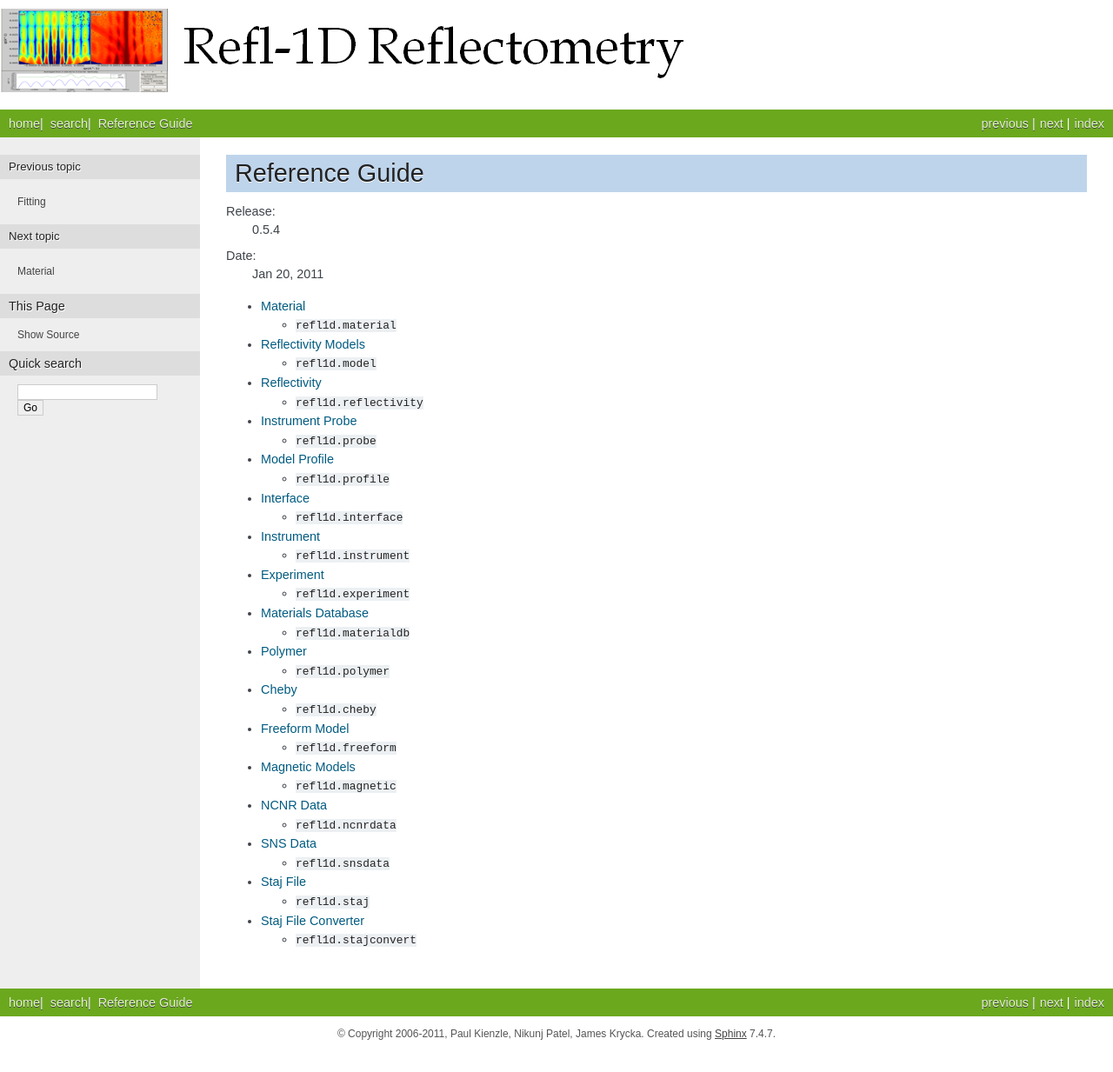
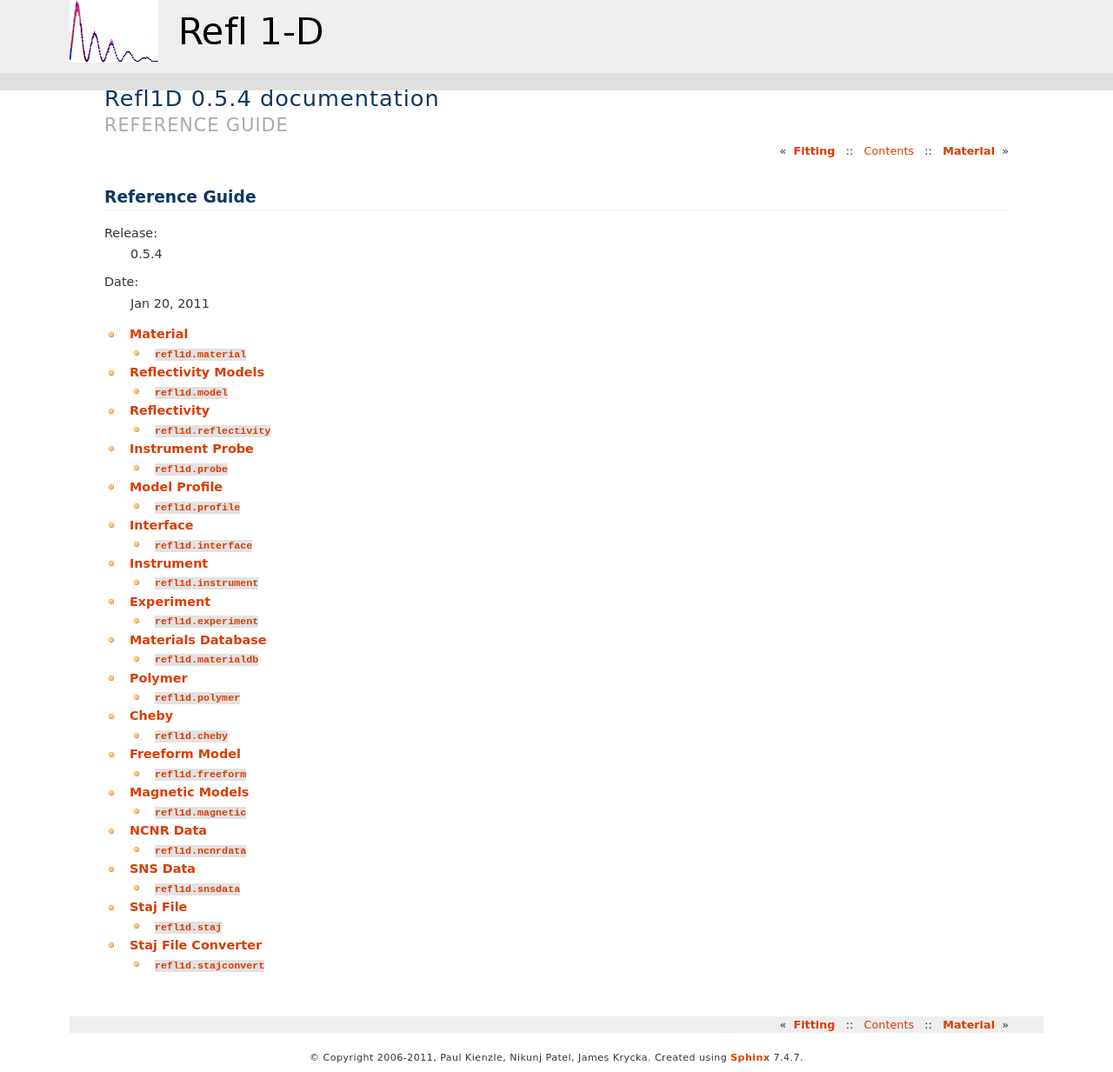
Before and after one commit to reflectometry/refl1d, a Sphinx documentation site: the page built from doc/api/index.rst, in a window 1280 px wide. Shown: the whole page at 87% size. Built offline with Sphinx 7.4.7, drawn with Linux system fonts in a browser that asks for light colours; pages that are not in the unit, such as notebooks, are missing from menus; before the commit the page ends 1209 px from its top, so only the background shows below that.

Commit message:
refl1d: replace doc banner; change doc style
git-svn-id: svn://danse.us/reflectometry/trunk/refl1d@1555 a92bf6fb-5b16-0410-9b54-b8becc4ab72c

```diff
--- a/doc/_templates/layout.html
+++ b/doc/_templates/layout.html
@@ -9,7 +9,7 @@
 {% block relbar1 %}
 
 <div id="banner">
-<a href="{{ pathto('index') }}"><img src="{{pathto("_static/banner.png", 1) }}" border="0" alt="Refl1D Reflectometry"/></a>
+<a href="{{ pathto('index') }}"><img src="{{pathto("_static/banner.png", 1) }}" border="0" alt="Refl-1D Logo"/></a>
 </div>
 
 
--- a/doc/conf.py
+++ b/doc/conf.py
@@ -121,7 +121,7 @@
 
 # The theme to use for HTML and HTML Help pages.  See the documentation for
 # a list of builtin themes.
-html_theme = 'nature'
+html_theme = 'haiku'
 #html_theme = 'default'
 
 # Theme options are theme-specific and customize the look and feel of a theme
--- a/doc/getting_started/index.rst
+++ b/doc/getting_started/index.rst
@@ -25,7 +25,6 @@
 .. toctree::
    :maxdepth: 2
 
-   intro.rst
    install.rst
    contributing.rst
    license.rst
```
Also changed, not shown: doc/_static/banner.png.
